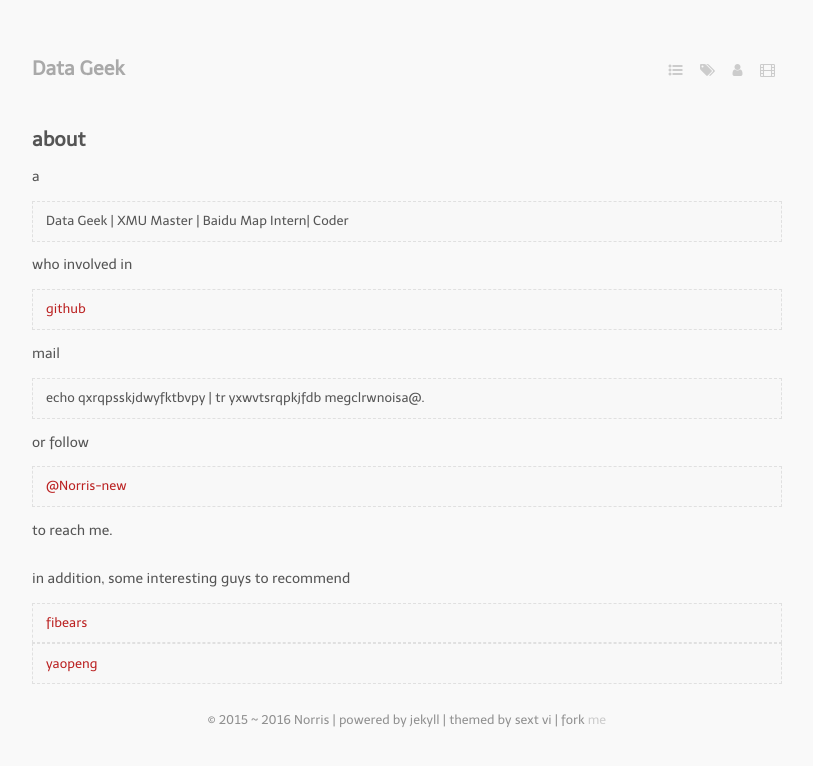
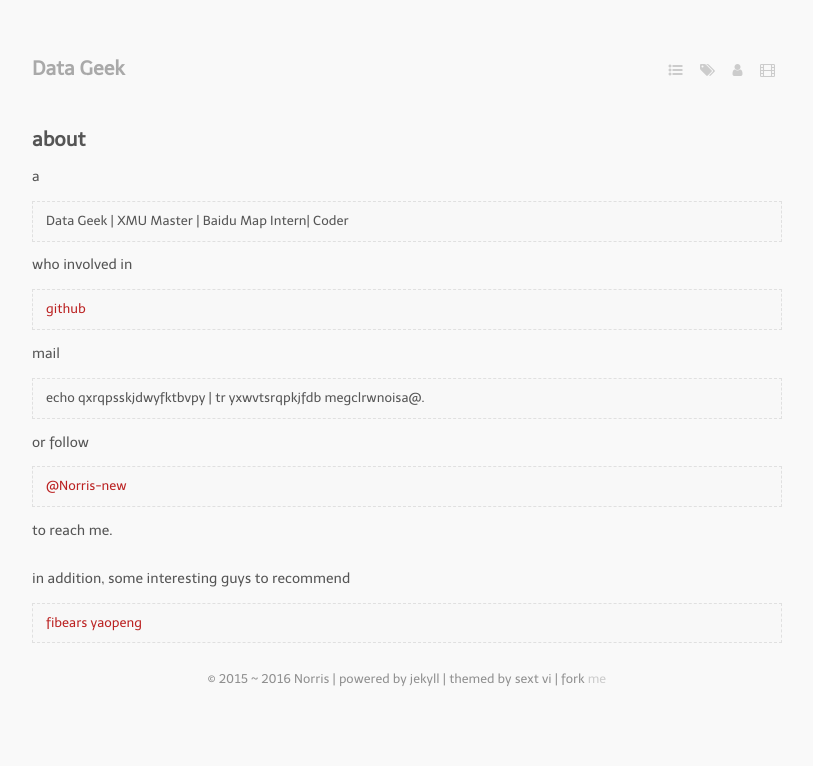
Before and after one commit to waynezhang/blog, a Jekyll site: the page built from about.markdown, in a window 1280 px wide. Shown: the top 766 px of the page, without its empty margins (233-1046 px from the left). Built offline with Jekyll 4.4.1, drawn with Linux system fonts in a browser that asks for light colours; nearby versions of some CDN libraries; some web fonts are replaced.

```diff
--- a/about.markdown
+++ b/about.markdown
@@ -24,5 +24,4 @@ to reach me.
 in addition, some interesting guys to recommend
 
 > [fibears](http://fibears.github.io/)
-
-> [yaopeng](http://yphuang.github.io/)
+[yaopeng](http://yphuang.github.io/)
```
